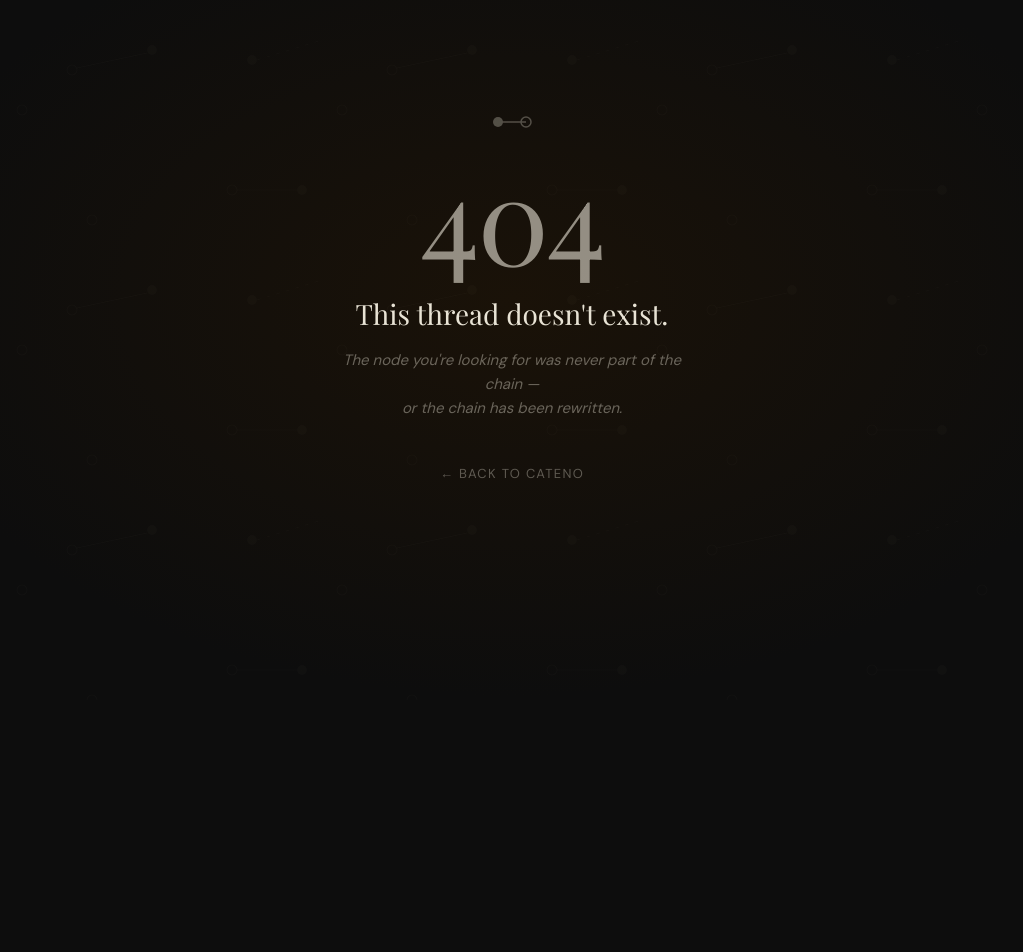
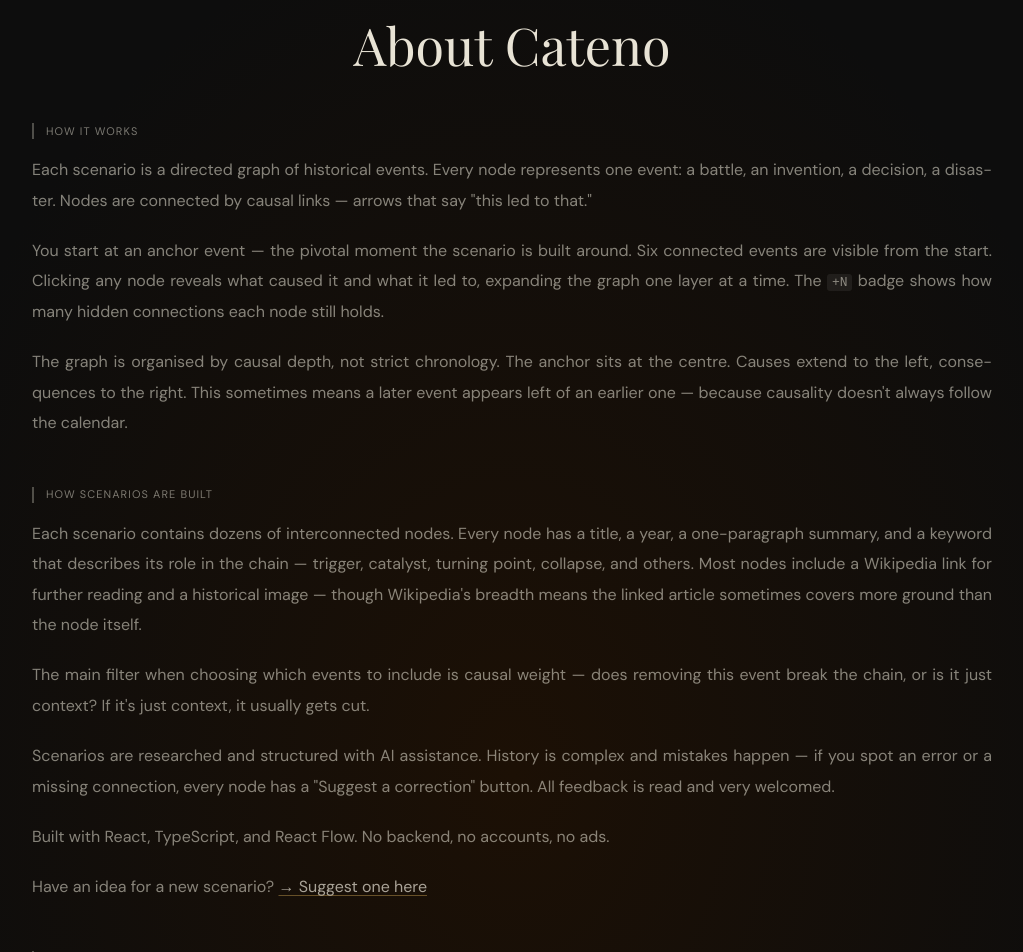
Before and after one commit to catsbyy/cateno, a React (Vite) app: page /about in a window 1280 px wide. Before the commit this address had no page. Shown: the part 100-1052 px from the top of the page, without its empty margins (128-1151 px from the left). Before the commit the page ends 800 px from the top, so only its background shows below. Built offline with nearby package versions, Linux system fonts and the light colour scheme.

Commit message:
add "about" page

```diff
--- a/src/App.tsx
+++ b/src/App.tsx
@@ -5,6 +5,7 @@
 import { SpeedInsights } from "@vercel/speed-insights/react";
 import { ScenarioSelector } from "./components/ScenarioSelector";
 import { NotFound } from "./components/NotFound";
+import { About } from "./components/About";
 import { SearchOverlay } from "./components/SearchOverlay";
 import { SearchProvider } from "./contexts/SearchContext";
 import { SCENARIO_META } from "./data/scenarios";
@@ -113,6 +114,7 @@
       <AnimatePresence mode="wait">
         <Routes>
           <Route path="/" element={<SelectorRoute />} />
+          <Route path="/about" element={<About />} />
           <Route path="/:scenarioId" element={<ScenarioRoute />} />
           <Route path="/:scenarioId/:nodeId" element={<ScenarioRoute />} />
           <Route path="*" element={<NotFound />} />
--- /dev/null
+++ b/src/components/About.tsx
@@ -0,0 +1,222 @@
+import { useEffect } from "react";
+import { useNavigate } from "react-router-dom";
+import { motion } from "framer-motion";
+import { GraphHeader } from "./GraphHeader";
+import { Footer } from "./Footer";
+
+function fadeUpProps(delayMs: number) {
+  return {
+    initial: { opacity: 0, y: 12 },
+    animate: { opacity: 1, y: 0 },
+    transition: { duration: 0.5, delay: delayMs / 1000, ease: "easeOut" as const },
+  };
+}
+
+export function About() {
+  const navigate = useNavigate();
+
+  useEffect(() => {
+    window.scrollTo(0, 0);
+  }, []);
+
+  return (
+    <div
+      style={{
+        width: "100%",
+        background: "radial-gradient(ellipse at center, #1c1005 0%, #0D0D0D 70%)",
+        minHeight: "100vh",
+      }}
+    >
+      <GraphHeader title="About" period="" onBack={() => navigate("/")} />
+
+      <div className="w-full flex flex-col items-center px-4 py-12 md:py-16 pb-0">
+        <div style={{ width: "100%", maxWidth: 960 }}>
+          {/* Title */}
+          <motion.h1
+            {...fadeUpProps(0)}
+            style={{
+              fontFamily: "'Playfair Display', Georgia, serif",
+              fontSize: 52,
+              fontWeight: 400,
+              color: "#E8E3D5",
+              margin: "0 0 32px",
+              lineHeight: 1.15,
+              textAlign: "center",
+            }}
+          >
+            About Cateno
+          </motion.h1>
+
+          {/* How it works */}
+          <Section delay={250}>
+            <SectionHeader>How it works</SectionHeader>
+            <Body>
+              Each scenario is a directed graph of historical events. Every node represents one event: a battle, an
+              invention, a decision, a disaster. Nodes are connected by causal links — arrows that say "this led to
+              that."
+            </Body>
+            <Body>
+              You start at an anchor event — the pivotal moment the scenario is built around. Six connected events are
+              visible from the start. Clicking any node reveals what caused it and what it led to, expanding the graph
+              one layer at a time. The <Code>+N</Code> badge shows how many hidden connections each node still holds.
+            </Body>
+            <Body>
+              The graph is organised by causal depth, not strict chronology. The anchor sits at the centre. Causes
+              extend to the left, consequences to the right. This sometimes means a later event appears left of an
+              earlier one — because causality doesn't always follow the calendar.
+            </Body>
+          </Section>
+
+          {/* How scenarios are built */}
+          <Section delay={400}>
+            <SectionHeader>How scenarios are built</SectionHeader>
+            <Body>
+              Each scenario contains dozens of interconnected nodes. Every node has a title, a year, a one-paragraph
+              summary, and a keyword that describes its role in the chain — trigger, catalyst, turning point, collapse,
+              and others. Most nodes include a Wikipedia link for further reading and a historical image — though
+              Wikipedia's breadth means the linked article sometimes covers more ground than the node itself.
+            </Body>
+            <Body>
+              The main filter when choosing which events to include is causal weight — does removing this event break
+              the chain, or is it just context? If it's just context, it usually gets cut.
+            </Body>
+            <Body>
+              Scenarios are researched and structured with AI assistance. History is complex and mistakes happen — if
+              you spot an error or a missing connection, every node has a "Suggest a correction" button. All feedback is
+              read and very welcomed.
+            </Body>
+            <Body>Built with React, TypeScript, and React Flow. No backend, no accounts, no ads.</Body>
+            <Body>
+              Have an idea for a new scenario?{" "}
+              <a
+                href="https://tally.so/r/QKOxJ8"
+                target="_blank"
+                rel="noopener noreferrer"
+                style={{
+                  color: "rgba(232,227,213,0.7)",
+                  textDecoration: "underline",
+                  textDecorationColor: "rgba(200,160,80,0.45)",
+                  textUnderlineOffset: 3,
+                  transition: "color 0.15s ease",
+                }}
+                onMouseEnter={(e) => (e.currentTarget.style.color = "rgba(232,227,213,0.95)")}
+                onMouseLeave={(e) => (e.currentTarget.style.color = "rgba(232,227,213,0.7)")}
+              >
+                → Suggest one here
+              </a>
+            </Body>
+          </Section>
+
+          {/* The design */}
+          <Section delay={550}>
+            <SectionHeader>The design</SectionHeader>
+            <Body>
+              Cateno is designed to feel like a museum exhibition, not a database. Dark backgrounds, serif typography,
+              progressive revelation — the goal is to make exploration feel like wandering through rooms, not querying a
+              spreadsheet.
+            </Body>
+            <Body>
+              Each scenario has its own colour and pattern. Fall of Rome glows amber. The Polynesian Expansion breathes
+              Pacific teal. The Knights Templar burns in desert ochre. The colours aren't decorative — they're meant to
+              give each scenario a distinct atmosphere before you read a single word.
+            </Body>
+            <Body>
+              The graph reveals itself gradually by design. Seeing everything at once would turn history into a diagram.
+              Discovering it one connection at a time keeps it feeling like a story.
+            </Body>
+          </Section>
+
+          {/* A personal note — full-width separator + Playfair italic */}
+          <Section delay={700}>
+            <SectionHeader>A personal note</SectionHeader>
+            <Body italic>
+              I've been into history for years — podcasts, books, the occasional 2am Wikipedia spiral. Long articles
+              cover causes and effects, but I always thought short descriptions with direct visual links would make
+              things easier to understand and remember. Cateno is what I wanted to exist. I hope you find something
+              surprising in it.
+            </Body>
+          </Section>
+
+          {/* Footer notes */}
+          <Section delay={850}>
+            <Body>Thank you for exploring it — and I hope you enjoy it as much as I do.</Body>
+          </Section>
+        </div>
+
+        <Footer />
+      </div>
+    </div>
+  );
+}
+
+// ─── Section wrapper with staggered animation ─────────────────────────────────
+
+function Section({ children, delay }: { children: React.ReactNode; delay: number }) {
+  return <motion.div {...fadeUpProps(delay)}>{children}</motion.div>;
+}
+
+// ─── Local helpers ────────────────────────────────────────────────────────────
+
+function SectionHeader({ children }: { children: React.ReactNode }) {
+  return (
+    <div style={{ display: "flex", alignItems: "center", marginTop: 48, marginBottom: 16 }}>
+      <div
+        style={{
+          width: 2,
+          height: 16,
+          background: "rgba(232,227,213,0.3)",
+          marginRight: 12,
+          flexShrink: 0,
+        }}
+      />
+      <p
+        style={{
+          fontFamily: "DM Sans, sans-serif",
+          fontSize: 11,
+          textTransform: "uppercase",
+          letterSpacing: "0.1em",
+          color: "rgba(232,227,213,0.5)",
+          margin: 0,
+        }}
+      >
+        {children}
+      </p>
+    </div>
+  );
+}
+
+function Body({ children, italic }: { children: React.ReactNode; italic?: boolean }) {
+  return (
+    <p
+      style={{
+        fontFamily: italic ? "'Playfair Display', Georgia, serif" : "DM Sans, sans-serif",
+        fontStyle: italic ? "italic" : "normal",
+        fontSize: 16,
+        color: "rgba(232,227,213,0.55)",
+        lineHeight: 1.9,
+        marginTop: 0,
+        marginBottom: 20,
+        textAlign: "justify",
+        hyphens: "auto",
+      }}
+    >
+      {children}
+    </p>
+  );
+}
+
+function Code({ children }: { children: React.ReactNode }) {
+  return (
+    <code
+      style={{
+        fontFamily: "monospace",
+        fontSize: 13,
+        background: "rgba(232,227,213,0.08)",
+        padding: "1px 5px",
+        borderRadius: 3,
+      }}
+    >
+      {children}
+    </code>
+  );
+}
--- a/src/components/Footer.tsx
+++ b/src/components/Footer.tsx
@@ -1,4 +1,8 @@
+import { useNavigate } from "react-router-dom";
+
 export function Footer() {
+  const navigate = useNavigate();
+
   return (
     <footer className="w-full mt-12">
       <div
@@ -11,8 +15,26 @@
           fontSize: 12,
         }}
       >
-        <span style={{ fontFamily: "DM Sans, system-ui, sans-serif", color: "rgba(232,227,213,0.25)" }}>
-          Cateno © 2026
+        <span style={{ fontFamily: "DM Sans, system-ui, sans-serif", color: "rgba(232,227,213,0.25)", display: "flex", alignItems: "center", gap: 12 }}>
+          <span>Cateno © 2026</span>
+          <span style={{ opacity: 0.4 }}>·</span>
+          <button
+            onClick={() => navigate("/about")}
+            style={{
+              background: "none",
+              border: "none",
+              padding: 0,
+              fontFamily: "DM Sans, system-ui, sans-serif",
+              fontSize: 12,
+              color: "rgba(232,227,213,0.25)",
+              cursor: "pointer",
+              transition: "color 0.15s",
+            }}
+            onMouseEnter={(e) => (e.currentTarget.style.color = "rgba(232,227,213,0.65)")}
+            onMouseLeave={(e) => (e.currentTarget.style.color = "rgba(232,227,213,0.25)")}
+          >
+            About
+          </button>
         </span>
         <a
           href="https://github.com/catsbyy/cateno"
```
